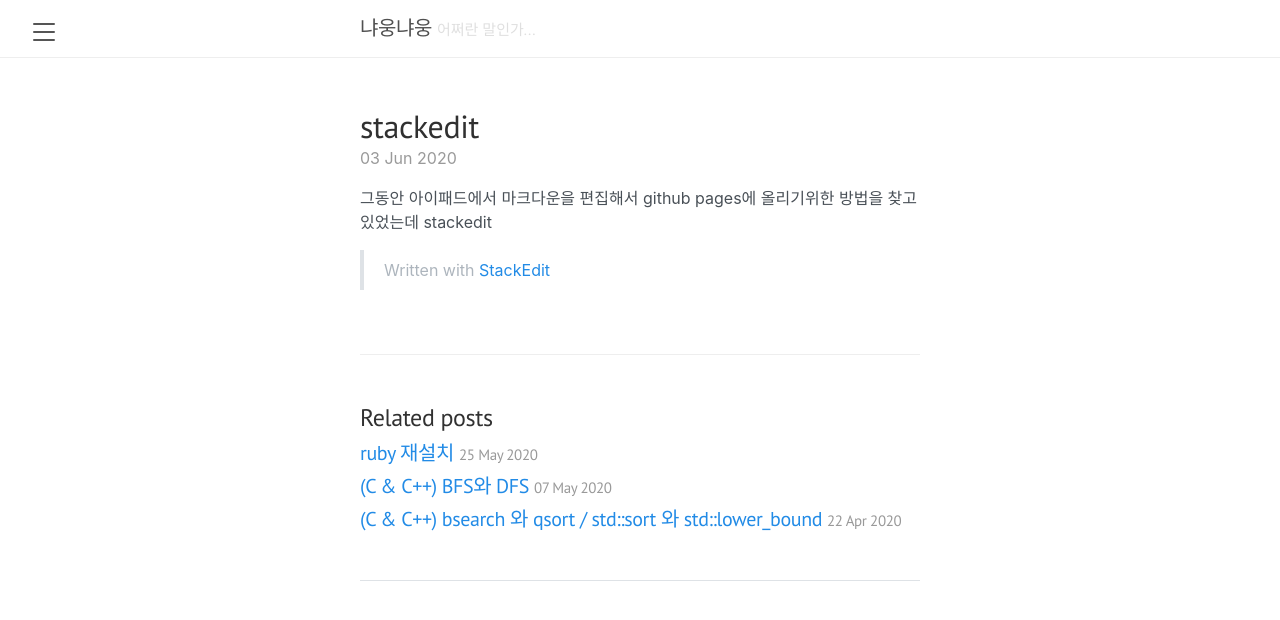
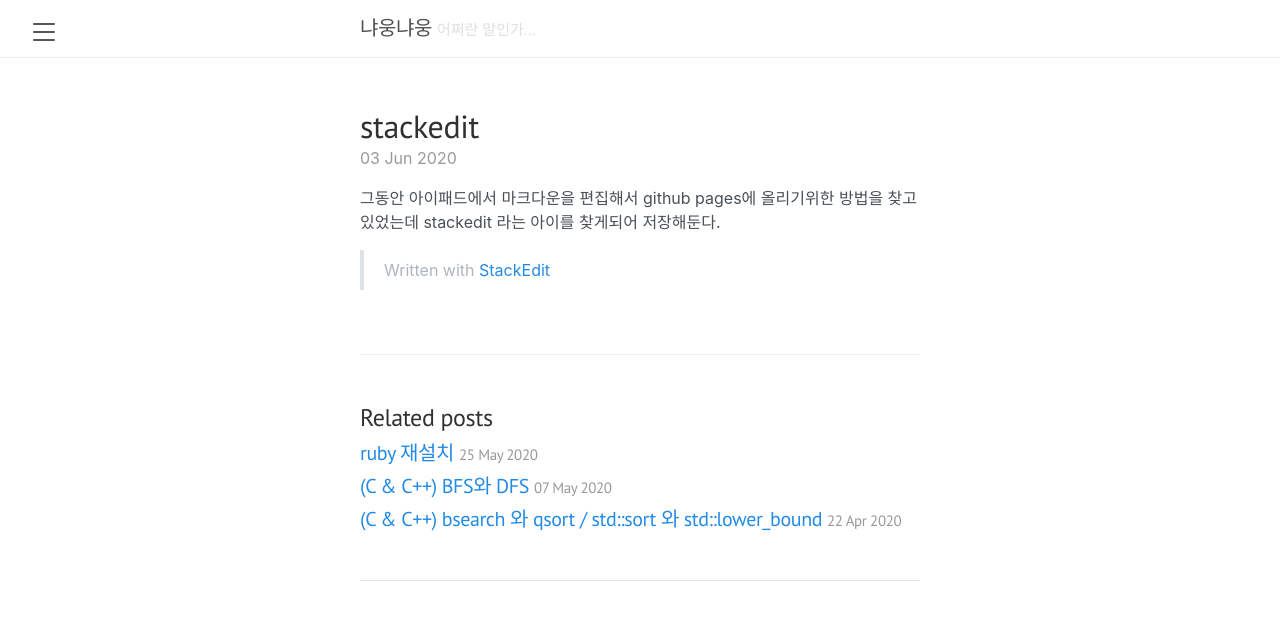
Before and after one commit to nyaooooong/nyaooooong.github.io, a Jekyll site: the page built from _posts/2020-06-03-1.md, in a window 1280 px wide. Shown: the top 620 px of the page. Built offline with Jekyll 4.4.1, drawn with Linux system fonts in a browser that asks for light colours.

Commit message:
_posts/2020-06-03-1.md updated from https://stackedit.io/

```diff
--- a/_posts/2020-06-03-1.md
+++ b/_posts/2020-06-03-1.md
@@ -7,9 +7,9 @@ category: tools
 tags: stackedit markdown-editor
 published: true
 ---
-그동안 아이패드에서 마크다운을 편집해서 github pages에 올리기위한 방법을 찾고 있었는데 stackedit
+그동안 아이패드에서 마크다운을 편집해서 github pages에 올리기위한 방법을 찾고 있었는데 stackedit 라는 아이를 찾게되어 저장해둔다.
 
 > Written with [StackEdit](https://stackedit.io/)
 <!--stackedit_data:
-eyJoaXN0b3J5IjpbNzExODcyNDU5LC0xNjI5MjIzMTQxXX0=
+eyJoaXN0b3J5IjpbLTY3MTIxOTYzMiwtMTYyOTIyMzE0MV19
 -->
```
